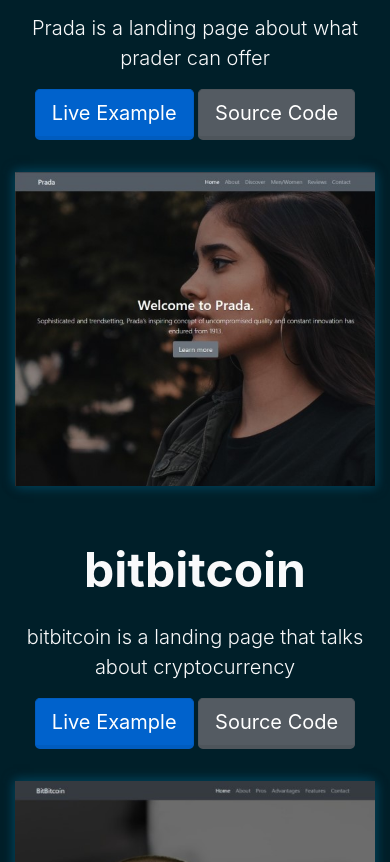
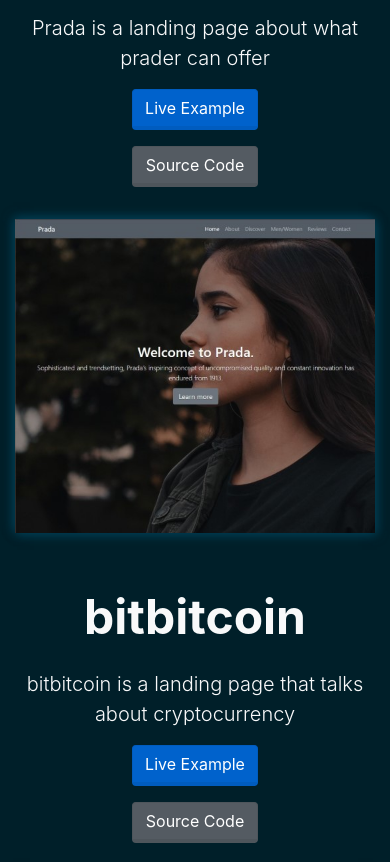
Before and after one commit to edwarddevp/edwarddevp-simple-portfolio, a plain HTML site: page index.html in a window 390 px wide. Shown: the part 2013-2875 px from the top of the page. Drawn offline with nearby package versions, Linux system fonts and the light colour scheme.

Commit message:
-responsive fixes

```diff
--- a/css/styles.css
+++ b/css/styles.css
@@ -229,8 +229,10 @@
 }
 
 .button-group{
-    margin: auto;
-    min-width: 300px;
+    display: grid;
+    grid-template-columns: 1fr 1fr;
+    justify-content: center;
+    gap:1em
 }
 /** Contact **/
 
@@ -314,6 +316,15 @@
         width: 100%;
         min-width: 100%;
     }
+    .btn-responsive{
+        padding: .375rem .75rem;
+        font-size: 1rem;
+        line-height: 1.5;
+        border-radius: .25rem;
+    }
+    .button-group{
+        grid-template-columns: 1fr;
+    }
 
 
  }
--- a/index.html
+++ b/index.html
@@ -118,9 +118,9 @@
                         <p class='lead project-titsubTitle'>Prada is a landing page about what prader can offer</p>
                         <div class='pb-3 button-group'>
                             <a href="https://edwarddevp.github.io/prada-landing-page/" target="_blank"
-                                class="btn btn-primary btn-lg active" role="button" aria-pressed="true">Live Example</a>
+                                class="btn btn-primary btn-lg active btn-responsive" role="button" aria-pressed="true">Live Example</a>
                             <a href="https://github.com/edwarddevp/prada-landing-page" target="_blank"
-                                class="btn btn-secondary btn-lg active" role="button" aria-pressed="true">Source
+                                class="btn btn-secondary btn-lg active btn-responsive" role="button" aria-pressed="true">Source
                                 Code</a>
                         </div>
                     </div>
@@ -135,9 +135,9 @@
                         </p>
                         <div class='pb-3 button-group'>
                             <a href="https://edwarddevp.github.io/bitbitcoin" target="_blank"
-                                class="btn btn-primary btn-lg active" role="button" aria-pressed="true">Live Example</a>
+                                class="btn btn-primary btn-lg active btn-responsive" role="button" aria-pressed="true">Live Example</a>
                             <a href="https://github.com/edwarddevp/bitbitcoin" target="_blank"
-                                class="btn btn-secondary btn-lg active" role="button" aria-pressed="true">Source
+                                class="btn btn-secondary btn-lg active btn-responsive" role="button" aria-pressed="true">Source
                                 Code</a>
                         </div>
                     </div>
@@ -151,9 +151,9 @@
                         <p class='lead project-titsubTitle'>Burguer9 a landing page about the best restaurant ever</p>
                         <div class='pb-3 button-group'>
                             <a href="https://edwarddevp.github.io/burguer9/" target="_blank"
-                                class="btn btn-primary btn-lg active" role="button" aria-pressed="true">Live Example</a>
+                                class="btn btn-primary btn-lg active btn-responsive" role="button" aria-pressed="true">Live Example</a>
                             <a href="https://github.com/edwarddevp/burguer9" target="_blank"
-                                class="btn btn-secondary btn-lg active" role="button" aria-pressed="true">Source
+                                class="btn btn-secondary btn-lg active btn-responsive" role="button" aria-pressed="true">Source
                                 Code</a>
                         </div>
                     </div>
@@ -168,9 +168,9 @@
                             connection</p>
                         <div class='pb-3 button-group'>
                             <a href="https://edwarddevp.github.io/InterLink/" target="_blank"
-                                class="btn btn-primary btn-lg active" role="button" aria-pressed="true">Live Example</a>
+                                class="btn btn-primary btn-lg active btn-responsive" role="button" aria-pressed="true">Live Example</a>
                             <a href="https://github.com/edwarddevp/InterLink" target="_blank"
-                                class="btn btn-secondary btn-lg active" role="button" aria-pressed="true">Source
+                                class="btn btn-secondary btn-lg active btn-responsive" role="button" aria-pressed="true">Source
                                 Code</a>
                         </div>
                     </div>
```
